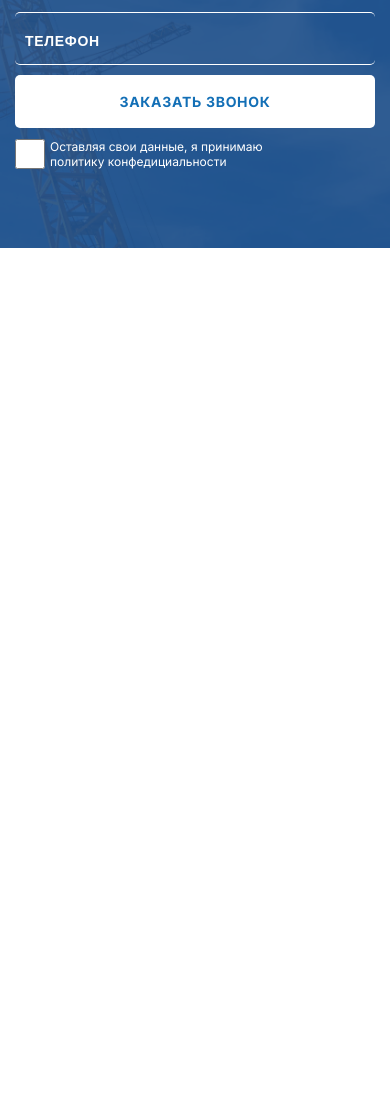
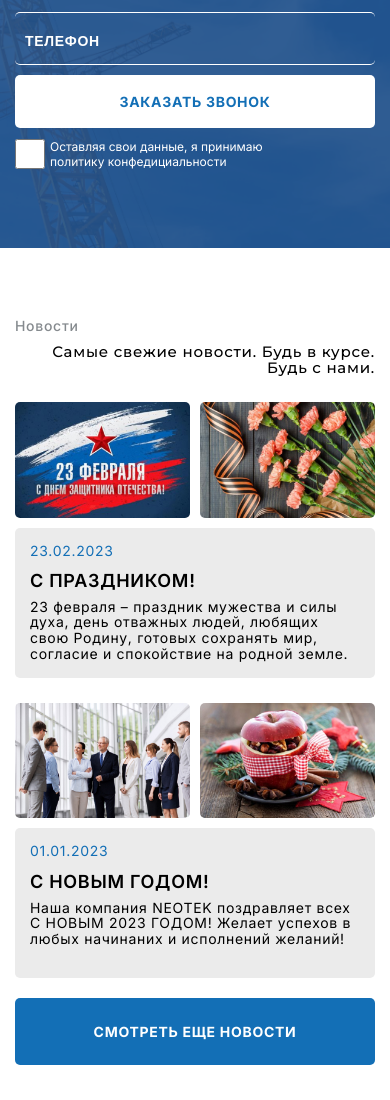
Before and after one commit to Kogut-Pavel/neotek, a website: page src/index.html in a window 390 px wide. Shown: the part 7933-9033 px from the top of the page. Before the commit the page ends 8216 px from the top, so only its background shows below. Drawn offline with nearby package versions, Linux system fonts and the light colour scheme; files that its build step writes are made by us from their sources.

Commit message:
The adaptive news section is finished

```diff
--- a/src/assets/scss/blocks/main/main-media.scss
+++ b/src/assets/scss/blocks/main/main-media.scss
@@ -106,6 +106,33 @@
             gap: 2.4rem;
         }
     }
+
+    .news {
+        &__wrapper {
+            &::before {
+                left: 49.5%;
+            }
+        }
+        &__item {
+            min-height: 18rem;
+        }
+        &__images {
+            max-width: calc(50% - 1.2rem);
+            img {
+                max-width: calc(50% - .5rem);
+            }
+        }
+        &__descr {
+            max-width: calc(50% - 1.2rem);
+            width: 100%;
+        }
+        &__btn {
+            a {
+                max-width: 85%;
+                padding: 2.3rem 4rem 2.2rem 4rem;
+            }
+        }
+    }
 }
 
 @media (max-width: 768px) {
@@ -210,6 +237,43 @@
             }
         }
     }
+
+    .news {
+        &__wrapper {
+            margin-bottom: 2rem;
+            gap: 2.5rem;
+            &::before {
+                content: none;
+            }
+        }
+        &__item {
+            flex-direction: column;
+            gap: 1rem;
+        }
+        &__images {
+            max-width: 100%;
+            justify-content: space-between;
+            img {
+                max-width: calc(50% - .5rem);
+                width: 100%;
+            }
+        }
+        &__descr {
+            max-width: 100%;
+            width: 100%;
+            min-height: 15rem;
+        }
+        &__btn {
+            display: block;
+            div {
+                display: none;
+            }
+            a {
+                max-width: 100%;
+                width: 100%;
+            }
+        }
+    }
 }
 
 @media (max-width: 560px) {
--- a/src/index.html
+++ b/src/index.html
@@ -359,7 +359,7 @@ title: Home
     </div>
 </section>
 
-<!-- <section class="news">
+<section class="news">
     <div class="container">
         <div class="section__header section__header_ai-fs">
             <h2 class="title_h2">Новости</h2>
@@ -395,7 +395,7 @@ title: Home
             <a href="#" class="btn btn_more">смотреть еще новости</a>
         </div>
     </div>
-</section> -->
+</section>
 
 <!-- <section class="objects">
     <div class="container">
```
Also changed, not shown: dist/assets/css/style.min.css, dist/index.html.
